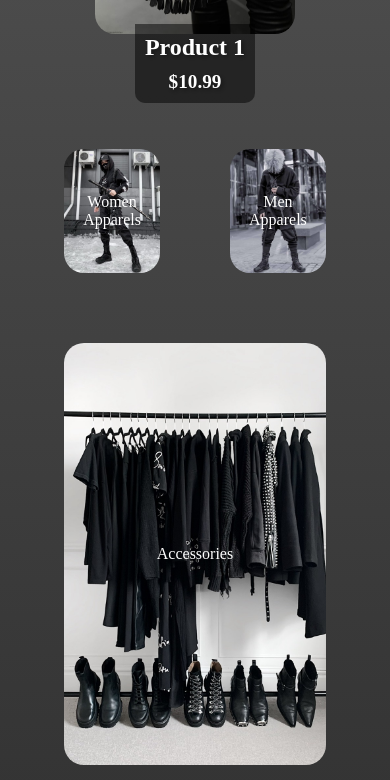
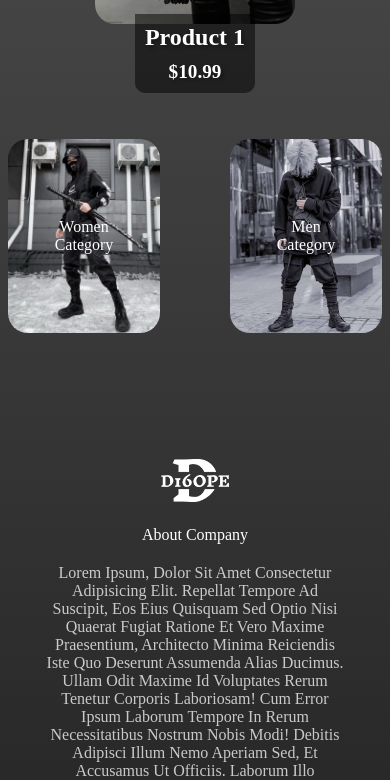
Before and after one commit to ArminKar/ecoreact, a React (Create React App) app: page / in a window 390 px wide. Shown: the part 1156-1936 px from the top of the page. Built offline with nearby package versions, Linux system fonts and the light colour scheme.

Commit message:
css @media edit

```diff
--- a/src/components/footer.jsx
+++ b/src/components/footer.jsx
@@ -36,7 +36,8 @@ function Footer() {
         Privacy page
       </a>
     </div>
-    <div>
+    </div>
+    <div className='footer-links'>
       <a href="instgram.com" className="social-link">
         <img src={instagram} className="inst " alt="" />
       </a>
@@ -46,9 +47,8 @@ function Footer() {
       <a href="twitter.com" className="social-link">
         <img src={twitter} className="twit" alt="" />
       </a>
+      </div>
     </div>
-  </div>
-</div>
   );
  }
 
--- a/src/components/home.jsx
+++ b/src/components/home.jsx
@@ -25,18 +25,14 @@ function Home() {
     <a href="#" className="collection">
       <img src={womencollect} alt="" />
       <p className="collection-title">
-        women <br /> apparels
+        women <br /> category
       </p>
     </a>
     <a href="#" className="collection">
       <img src={mencollect} alt="" />
       <p className="collection-title">
-        men <br /> apparels
+        men <br /> category
       </p>
-    </a>
-    <a href="#" className="collection">
-      <img src={accesoriescollect} alt="" />
-      <p className="collection-title">accessories</p>
     </a>
   </section>
 </div>
--- a/src/css/footer.css
+++ b/src/css/footer.css
@@ -67,6 +67,14 @@
 }
 
 @media only screen and (max-width: 768px) {
+    .footer {
+    text-align: center;
+    }
+    .logo-footer {
+    text-align:center;
+    display: unset;
+    }
+
     .footer-content {
     flex-direction: column;
     align-items: center;
@@ -116,9 +124,25 @@
     position: static;
     margin-top: 20px;
     }
+
+    .footer-links {
+    text-align:center;
+    }
+    .footer-links img{
+    display: inline-block;
+    }
     }
 
     @media only screen and (max-width: 480px) {
+
+    .footer {
+    text-align: center;
+    }
+    .logo-footer {
+    text-align:center;
+    display: unset;
+    }
+
     .footer-content .logo {
     height: 80px;
     }
@@ -129,9 +153,16 @@
 
     .category li {
     width: 100%;
-    }
+
 
     .social-link {
     margin-left: 10px;
     }
+    .footer-links {
+    text-align:center;
     }
+    .footer-links img{
+    display: inline-block;
+    }
+    }
+}
--- a/src/css/home.css
+++ b/src/css/home.css
@@ -38,9 +38,9 @@ body {
 .collection-container{
   width: 70%;
   display: grid;
-  grid-template-columns: repeat(2, 1fr);
   grid-gap: 70px;
   margin: 0 auto;
+  grid-template-columns: repeat(2, 1fr);
 }
 
 .collection{
@@ -89,8 +89,10 @@ body {
     .collection p{
       font-size: unset;
     }
-
+    .collection-container{
+      width: unset;
   }
+}
 
   @media only screen and (max-width: 480px) {
     .product-card {
@@ -113,6 +115,8 @@ body {
     }
     .collection p{
       font-size: unset;
-
     }
+    .collection-container:{
+    width: unset;
   }
+}
--- a/src/css/nav.css
+++ b/src/css/nav.css
@@ -160,7 +160,7 @@
 @media only screen and (max-width: 768px) {
     .nav {
       flex-direction: column;
-      padding: 10px;
+      text-align: center;
     }
 
     .nav-heading {
```
